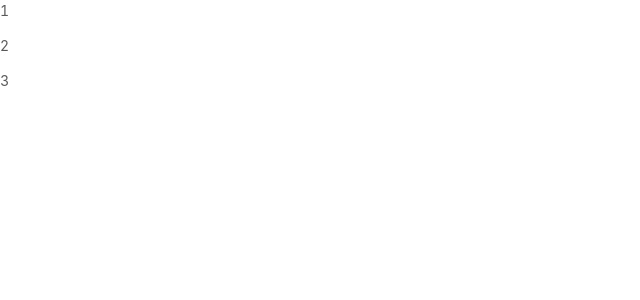
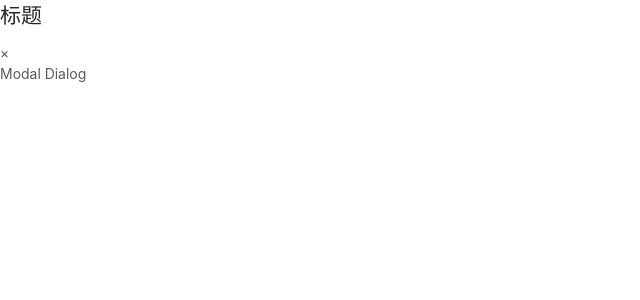
Before and after one commit to ifer-itcast/react-skill, a React app: page / in a window 1280 px wide. Shown: the top 300 px of the page, without its empty margins (0-640 px from the left). Built offline with nearby package versions, Linux system fonts and the light colour scheme.

Commit message:
createPortal

```diff
--- a/src/components/08/CreatePortal.jsx
+++ b/src/components/08/CreatePortal.jsx
@@ -0,0 +1,52 @@
+import React, {Component} from 'react';
+import ReactDOM from 'react-dom';
+
+class Modal extends Component {
+    constructor(props) {
+        super(props);
+        this.container = document.createElement('div');
+        document.body.appendChild(this.container);
+    }
+    componentWillUnmount() {
+        document.body.removeChild(this.container);
+    }
+    render() {
+        return ReactDOM.createPortal(
+            <div className="modal">
+                <span className="close" onClick={this.props.onClose}>&times;</span>
+                <div className="content">
+                    {this.props.children}
+                </div>
+            </div>,
+            this.container
+        )
+    }
+}
+
+export default class Test extends Component {
+    constructor(props) {
+        super(props);
+        this.state = {
+            showModal: true
+        };
+    }
+    closeModal = () => {
+        this.setState({
+            showModal: false
+        });
+    }
+    render() {
+        return (
+            <>
+                <h2>标题</h2>
+                {
+                    this.state.showModal && (
+                        <Modal onClose={this.closeModal}>
+                            Modal Dialog
+                        </Modal>
+                    )
+                }
+            </>
+        );
+    }
+}
--- a/src/components/App.jsx
+++ b/src/components/App.jsx
@@ -17,13 +17,15 @@ import AboutRef from '@/components/01/AboutRef';
 // import Lazy from '@/components/06/Lazy';
 // 07. ErrorBoundary
 // import Test, {ErrorBoundary} from './07/ErrorBoundary';
+// 08. React.createPortal
+import Test from './08/CreatePortal';
 // 09. Fragments
-import Fragment from './09/Fragment';
+// import Fragment from './09/Fragment';
 
 export default class App extends Component {
     render() {
         return (
-            <Fragment/>
+            <Test/>
         );
     }
 }
```
